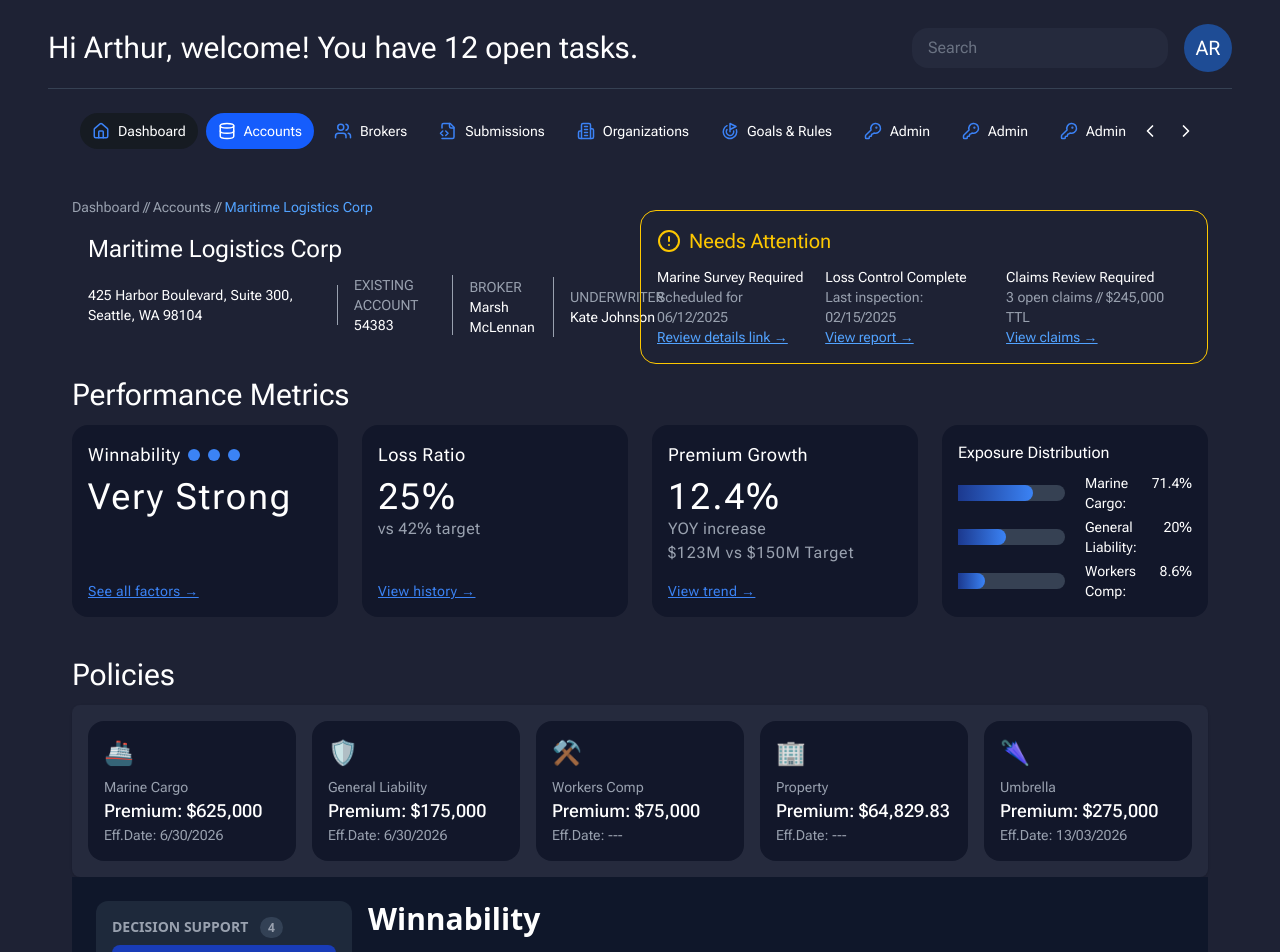
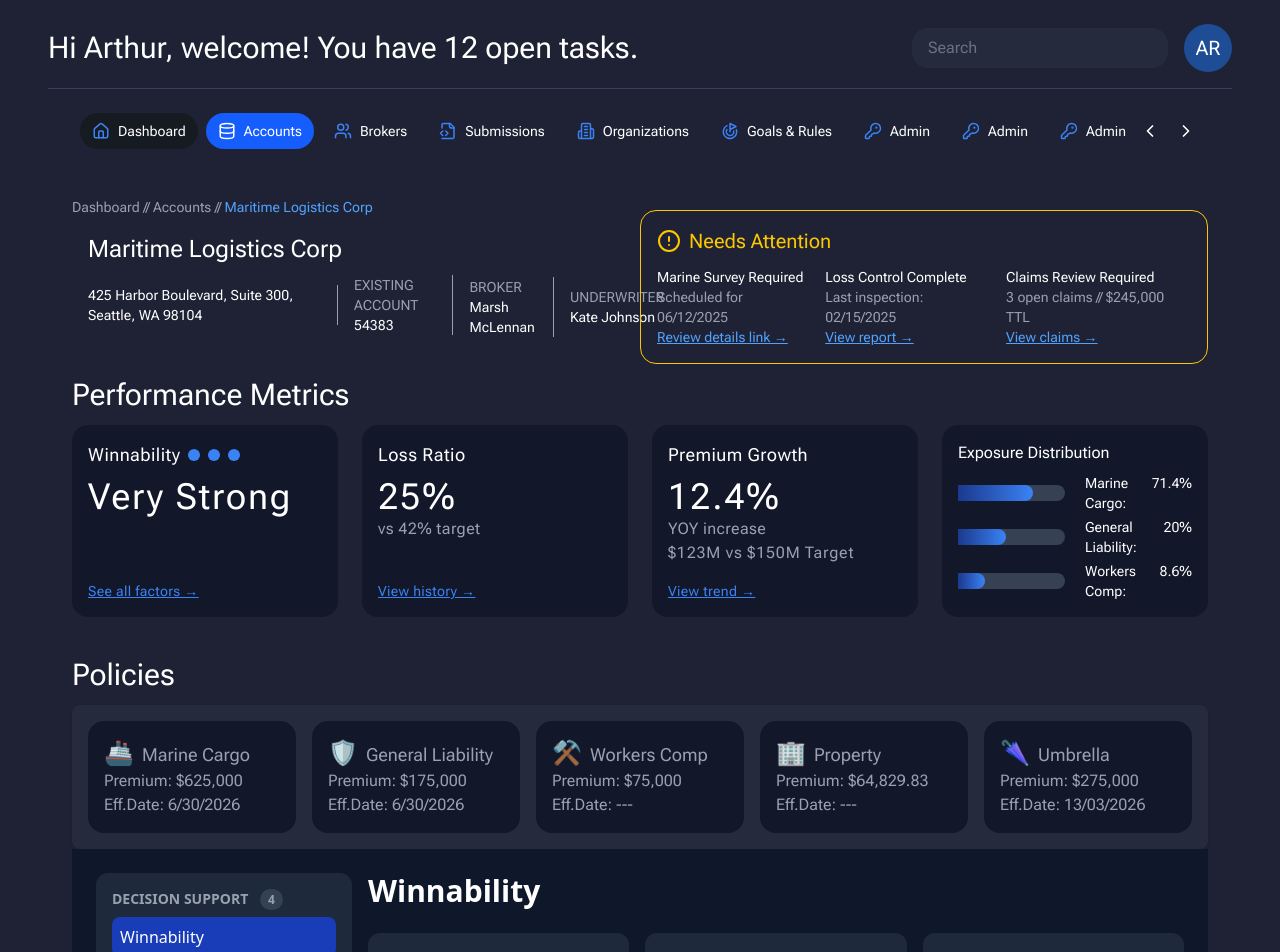
Before and after one commit to OlgaMinaievaWebDev/dashboard-ui, a React (Vite) app: page /accounts in a window 1280 px wide. Shown: the top 952 px of the page. Built offline with nearby package versions, Linux system fonts and the light colour scheme.

Commit message:
policies updated and styled

```diff
--- a/src/components/accounts/policiesSection/PolicyCard.jsx
+++ b/src/components/accounts/policiesSection/PolicyCard.jsx
@@ -1,10 +1,12 @@
 const PolicyCard = ({ icon, title, premium, date }) => {
   return (
     <div className="bg-[#12172A] rounded-2xl p-4">
-      <div className="text-2xl mb-2">{icon}</div>
-      <p className="text-sm text-gray-400">{title}</p>
-      <p className="text-lg font-medium">Premium: {premium}</p>
-      <p className="text-sm text-gray-400">Eff.Date: {date}</p>
+      <p className="text-lg text-gray-400">
+        <span className="text-2xl mb-2 mr-2">{icon}</span>
+         {title}
+      </p>
+      <p className="text-md text-gray-400">Premium: {premium}</p>
+      <p className="text-md text-gray-400">Eff.Date: {date}</p>
     </div>
   );
 };
```
